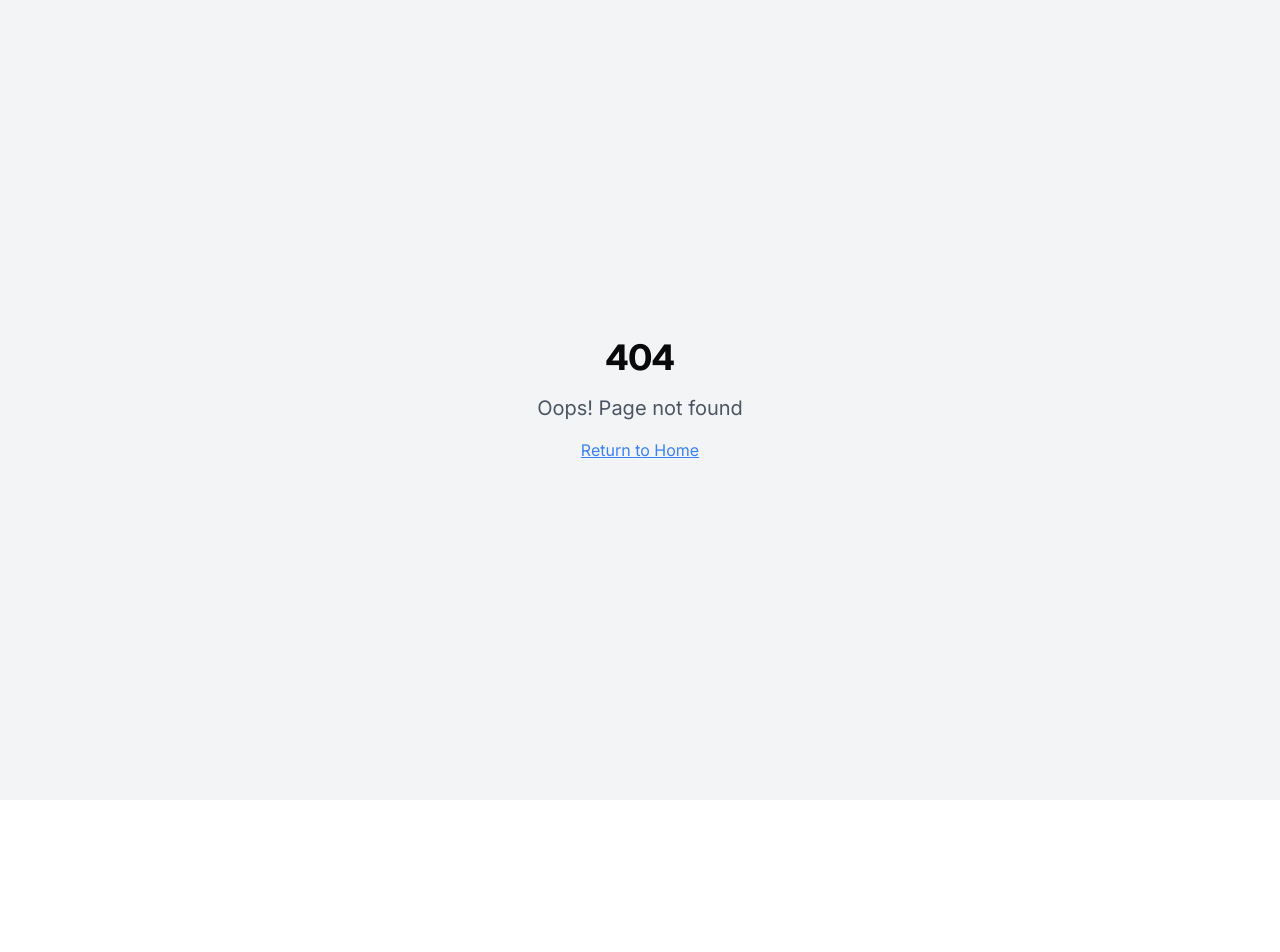
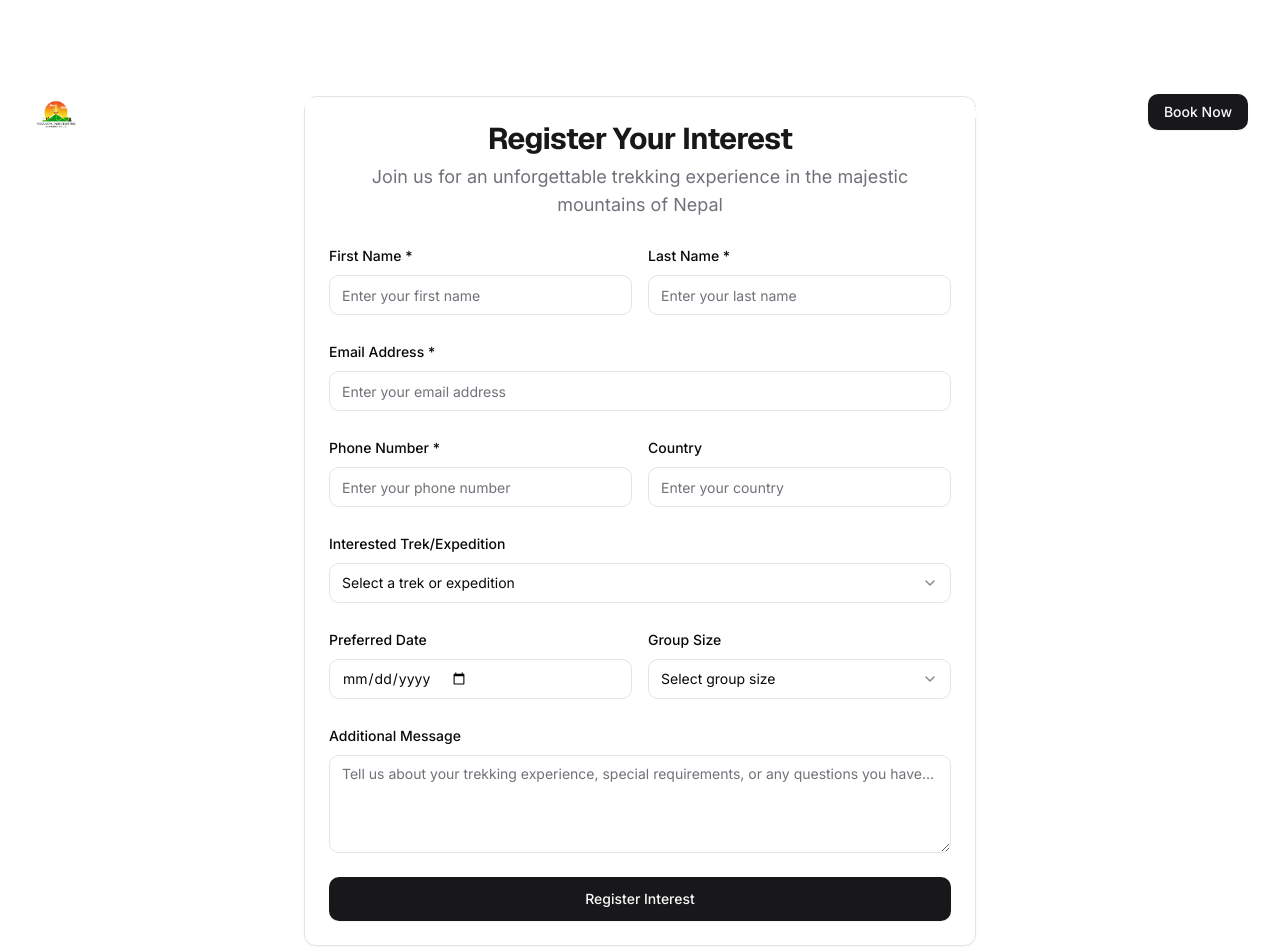
Before and after one commit to dorje888/trekfinity-adventure-guides, a React (Vite) app: page /registration in a window 1280 px wide. Before the commit this address had no page. Shown: the top 952 px of the page. Before the commit the page ends 800 px from the top, so only its background shows below. Built offline with nearby package versions, Linux system fonts and the light colour scheme.

Commit message:
Add registration page
Implement a registration page for website visitors to submit their contact details.

```diff
--- a/src/App.tsx
+++ b/src/App.tsx
@@ -9,6 +9,7 @@ import NotFound from "./pages/NotFound";
 import AboutPage from "./pages/AboutPage";
 import TestimonialsPage from "./pages/TestimonialsPage";
 import Contact from "./pages/Contact";
+import Registration from "./pages/Registration";
 
 // Trek Pages
 import EverestBaseCamp from "./pages/treks/EverestBaseCamp";
@@ -53,6 +54,7 @@ const App = () => (
           <Route path="/about" element={<AboutPage />} />
           <Route path="/testimonials" element={<TestimonialsPage />} />
           <Route path="/contact" element={<Contact />} />
+          <Route path="/registration" element={<Registration />} />
 
           {/* ADD ALL CUSTOM ROUTES ABOVE THE CATCH-ALL "*" ROUTE */}
           <Route path="*" element={<NotFound />} />
--- a/src/components/Navbar.tsx
+++ b/src/components/Navbar.tsx
@@ -62,6 +62,7 @@ const Navbar = () => {
     },
     { name: 'About', href: '/about' },
     { name: 'Testimonials', href: '/testimonials' },
+    { name: 'Register', href: '/registration' },
   ];
 
   return (
--- /dev/null
+++ b/src/pages/Registration.tsx
@@ -0,0 +1,208 @@
+import { useState } from "react";
+import { Button } from "@/components/ui/button";
+import { Input } from "@/components/ui/input";
+import { Label } from "@/components/ui/label";
+import { Textarea } from "@/components/ui/textarea";
+import { Card, CardContent, CardDescription, CardHeader, CardTitle } from "@/components/ui/card";
+import { Select, SelectContent, SelectItem, SelectTrigger, SelectValue } from "@/components/ui/select";
+import { useToast } from "@/hooks/use-toast";
+import Navbar from "@/components/Navbar";
+import Footer from "@/components/Footer";
+
+const Registration = () => {
+  const { toast } = useToast();
+  const [formData, setFormData] = useState({
+    firstName: "",
+    lastName: "",
+    email: "",
+    phone: "",
+    country: "",
+    interestedTrek: "",
+    message: "",
+    preferredDate: "",
+    groupSize: ""
+  });
+
+  const handleInputChange = (field: string, value: string) => {
+    setFormData(prev => ({ ...prev, [field]: value }));
+  };
+
+  const handleSubmit = (e: React.FormEvent) => {
+    e.preventDefault();
+
+    // Basic validation
+    if (!formData.firstName || !formData.lastName || !formData.email || !formData.phone) {
+      toast({
+        title: "Missing Information",
+        description: "Please fill in all required fields.",
+        variant: "destructive"
+      });
+      return;
+    }
+
+    // For now, just show success message
+    toast({
+      title: "Registration Successful!",
+      description: "Thank you for your interest. We'll contact you soon.",
+    });
+
+    // Reset form
+    setFormData({
+      firstName: "",
+      lastName: "",
+      email: "",
+      phone: "",
+      country: "",
+      interestedTrek: "",
+      message: "",
+      preferredDate: "",
+      groupSize: ""
+    });
+  };
+
+  return (
+    <div className="min-h-screen bg-background">
+      <Navbar />
+
+      <main className="container mx-auto px-4 py-8 mt-16">
+        <div className="max-w-2xl mx-auto">
+          <Card>
+            <CardHeader className="text-center">
+              <CardTitle className="text-3xl font-bold text-primary">Register Your Interest</CardTitle>
+              <CardDescription className="text-lg">
+                Join us for an unforgettable trekking experience in the majestic mountains of Nepal
+              </CardDescription>
+            </CardHeader>
+
+            <CardContent>
+              <form onSubmit={handleSubmit} className="space-y-6">
+                <div className="grid grid-cols-1 md:grid-cols-2 gap-4">
+                  <div className="space-y-2">
+                    <Label htmlFor="firstName">First Name *</Label>
+                    <Input
+                      id="firstName"
+                      value={formData.firstName}
+                      onChange={(e) => handleInputChange("firstName", e.target.value)}
+                      placeholder="Enter your first name"
+                      required
+                    />
+                  </div>
+
+                  <div className="space-y-2">
+                    <Label htmlFor="lastName">Last Name *</Label>
+                    <Input
+                      id="lastName"
+                      value={formData.lastName}
+                      onChange={(e) => handleInputChange("lastName", e.target.value)}
+                      placeholder="Enter your last name"
+                      required
+                    />
+                  </div>
+                </div>
+
+                <div className="space-y-2">
+                  <Label htmlFor="email">Email Address *</Label>
+                  <Input
+                    id="email"
+                    type="email"
+                    value={formData.email}
+                    onChange={(e) => handleInputChange("email", e.target.value)}
+                    placeholder="Enter your email address"
+                    required
+                  />
+                </div>
+
+                <div className="grid grid-cols-1 md:grid-cols-2 gap-4">
+                  <div className="space-y-2">
+                    <Label htmlFor="phone">Phone Number *</Label>
+                    <Input
+                      id="phone"
+                      value={formData.phone}
+                      onChange={(e) => handleInputChange("phone", e.target.value)}
+                      placeholder="Enter your phone number"
+                      required
+                    />
+                  </div>
+
+                  <div className="space-y-2">
+                    <Label htmlFor="country">Country</Label>
+                    <Input
+                      id="country"
+                      value={formData.country}
+                      onChange={(e) => handleInputChange("country", e.target.value)}
+                      placeholder="Enter your country"
+                    />
+                  </div>
+                </div>
+
+                <div className="space-y-2">
+                  <Label htmlFor="interestedTrek">Interested Trek/Expedition</Label>
+                  <Select onValueChange={(value) => handleInputChange("interestedTrek", value)}>
+                    <SelectTrigger>
+                      <SelectValue placeholder="Select a trek or expedition" />
+                    </SelectTrigger>
+                    <SelectContent>
+                      <SelectItem value="everest-base-camp">Everest Base Camp Trek</SelectItem>
+                      <SelectItem value="annapurna-circuit">Annapurna Circuit Trek</SelectItem>
+                      <SelectItem value="langtang-valley">Langtang Valley Trek</SelectItem>
+                      <SelectItem value="manaslu-circuit">Manaslu Circuit Trek</SelectItem>
+                      <SelectItem value="upper-mustang">Upper Mustang Trek</SelectItem>
+                      <SelectItem value="gokyo-lakes">Gokyo Lakes Trek</SelectItem>
+                      <SelectItem value="custom">Custom Trek</SelectItem>
+                    </SelectContent>
+                  </Select>
+                </div>
+
+                <div className="grid grid-cols-1 md:grid-cols-2 gap-4">
+                  <div className="space-y-2">
+                    <Label htmlFor="preferredDate">Preferred Date</Label>
+                    <Input
+                      id="preferredDate"
+                      type="date"
+                      value={formData.preferredDate}
+                      onChange={(e) => handleInputChange("preferredDate", e.target.value)}
+                    />
+                  </div>
+
+                  <div className="space-y-2">
+                    <Label htmlFor="groupSize">Group Size</Label>
+                    <Select onValueChange={(value) => handleInputChange("groupSize", value)}>
+                      <SelectTrigger>
+                        <SelectValue placeholder="Select group size" />
+                      </SelectTrigger>
+                      <SelectContent>
+                        <SelectItem value="1">Solo (1 person)</SelectItem>
+                        <SelectItem value="2-4">Small Group (2-4 people)</SelectItem>
+                        <SelectItem value="5-8">Medium Group (5-8 people)</SelectItem>
+                        <SelectItem value="9+">Large Group (9+ people)</SelectItem>
+                      </SelectContent>
+                    </Select>
+                  </div>
+                </div>
+
+                <div className="space-y-2">
+                  <Label htmlFor="message">Additional Message</Label>
+                  <Textarea
+                    id="message"
+                    value={formData.message}
+                    onChange={(e) => handleInputChange("message", e.target.value)}
+                    placeholder="Tell us about your trekking experience, special requirements, or any questions you have..."
+                    rows={4}
+                  />
+                </div>
+
+                <Button type="submit" className="w-full" size="lg">
+                  Register Interest
+                </Button>
+              </form>
+            </CardContent>
+          </Card>
+        </div>
+      </main>
+
+      <Footer />
+    </div>
+  );
+};
+
+export default Registration;
```
